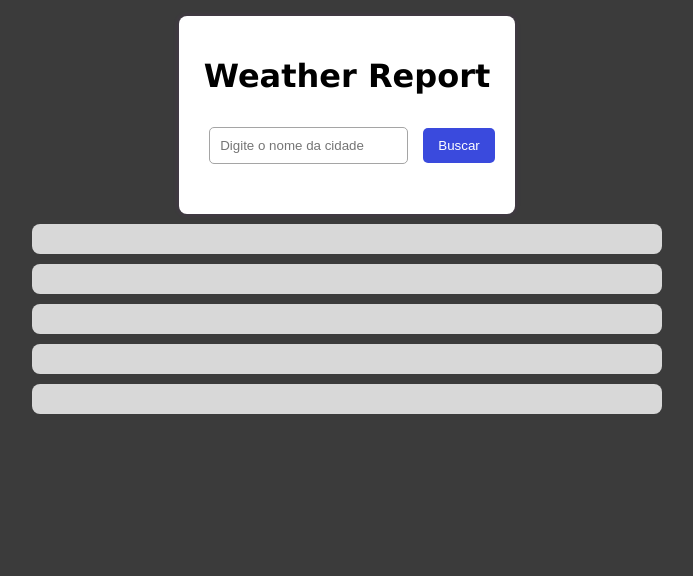
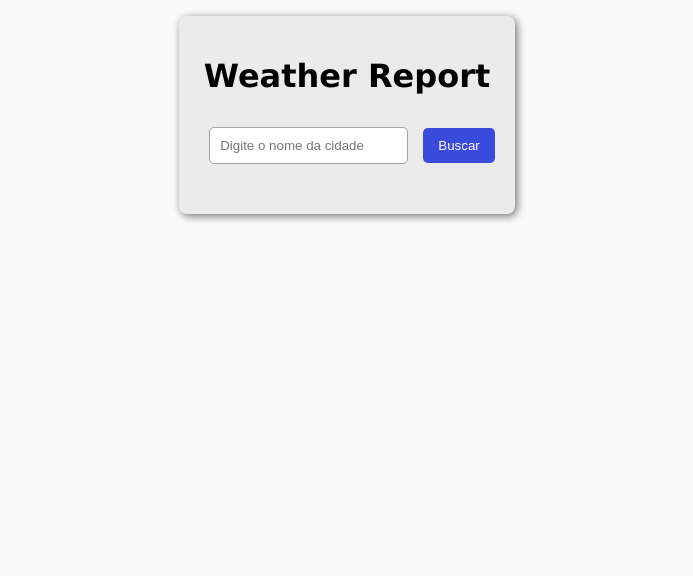
Before and after one commit to Uliame/weather-report, a plain HTML site: page index.html in a window 1280 px wide. Shown: the whole page, without its empty margins (293-986 px from the left). Drawn offline with Linux system fonts and the light colour scheme; no server answers.

Commit message:
Update style.css

```diff
--- a/css/style.css
+++ b/css/style.css
@@ -2,18 +2,18 @@ body
 {
     font-family: Verdana, sans-serif;
     text-align: center;
-    background-color: #3b3b3b;
+    background-color: #fafafa;
 }
 
 .container
 {
     margin-top: 8px;
     padding: 20px;
-    background: rgb(255, 255, 255);
+    background: rgb(235, 235, 235);
     display: inline-block;
     border-radius: 8px;
-    box-shadow: 0px 0px 6px rgba(188, 31, 250, 0.1);
-    margin-bottom: 10px;
+    box-shadow: 2px 2px 8px rgba(0, 0, 0, 0.555);
+    margin-bottom: 24px;
 }
 
 input
@@ -46,22 +46,40 @@ button:hover
     margin-bottom: 20px;
 }
 
-#clima-container
-{
-    display: flex;
-    flex-direction: column; /* Empilhar os cards na vertical */
-    gap: 10px;
+#clima-container {
+    display: grid;
+    grid-template-columns: repeat(4, 1fr);
+    grid-template-rows: repeat(3, auto);
+    gap: 15px;
+    max-width: 1200px;
+    margin: 0 auto;
 }
 
-.clima-card
+.clima-card {
+    padding: 20px;
+    border-radius: 16px;
+    text-align: center;
+    color: white;
+    transition: background-color 0.5s ease;
+    min-height: 120px;
+}
+
+.abaixo-zero
 {
-    display: flex;
-    align-items: center;
-    justify-content: space-between;
-    background: rgba(255, 255, 255, 0.8);
-    padding: 15px;
-    border-radius: 8px;
-    width: 100%; /* Ocupa toda a largura */
-    max-width: 600px; /* Define um tamanho máximo */
-    margin: 0 auto; /* Centraliza na tela */
+    background-color: #a1c9e4;
 }
+
+.frio
+{
+    background-color: #3498db;
+}
+
+.medio
+{
+    background-color: #e2ad00;
+}
+
+.quente
+{
+    background-color: #e74c3c;
+}
```
